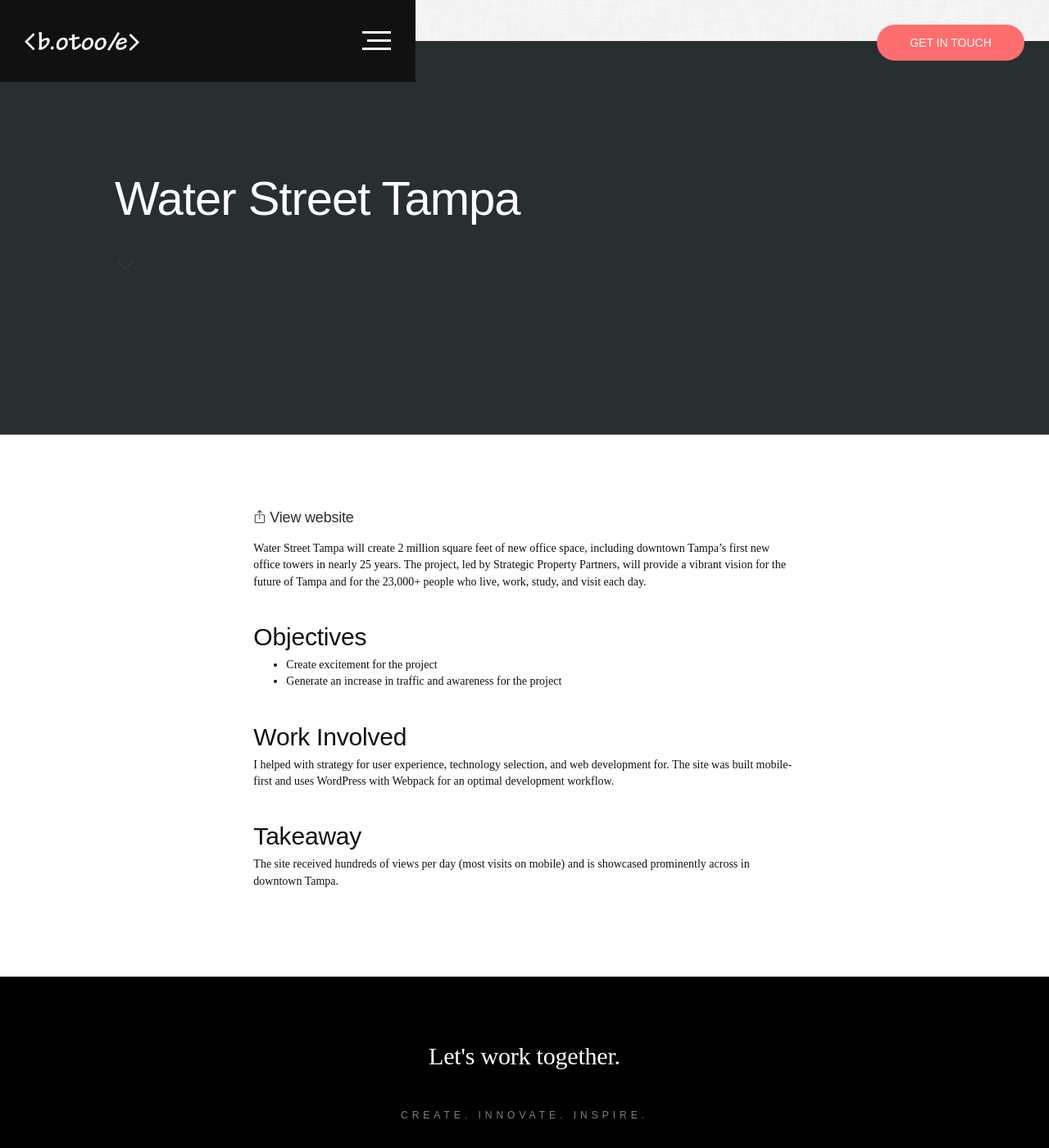
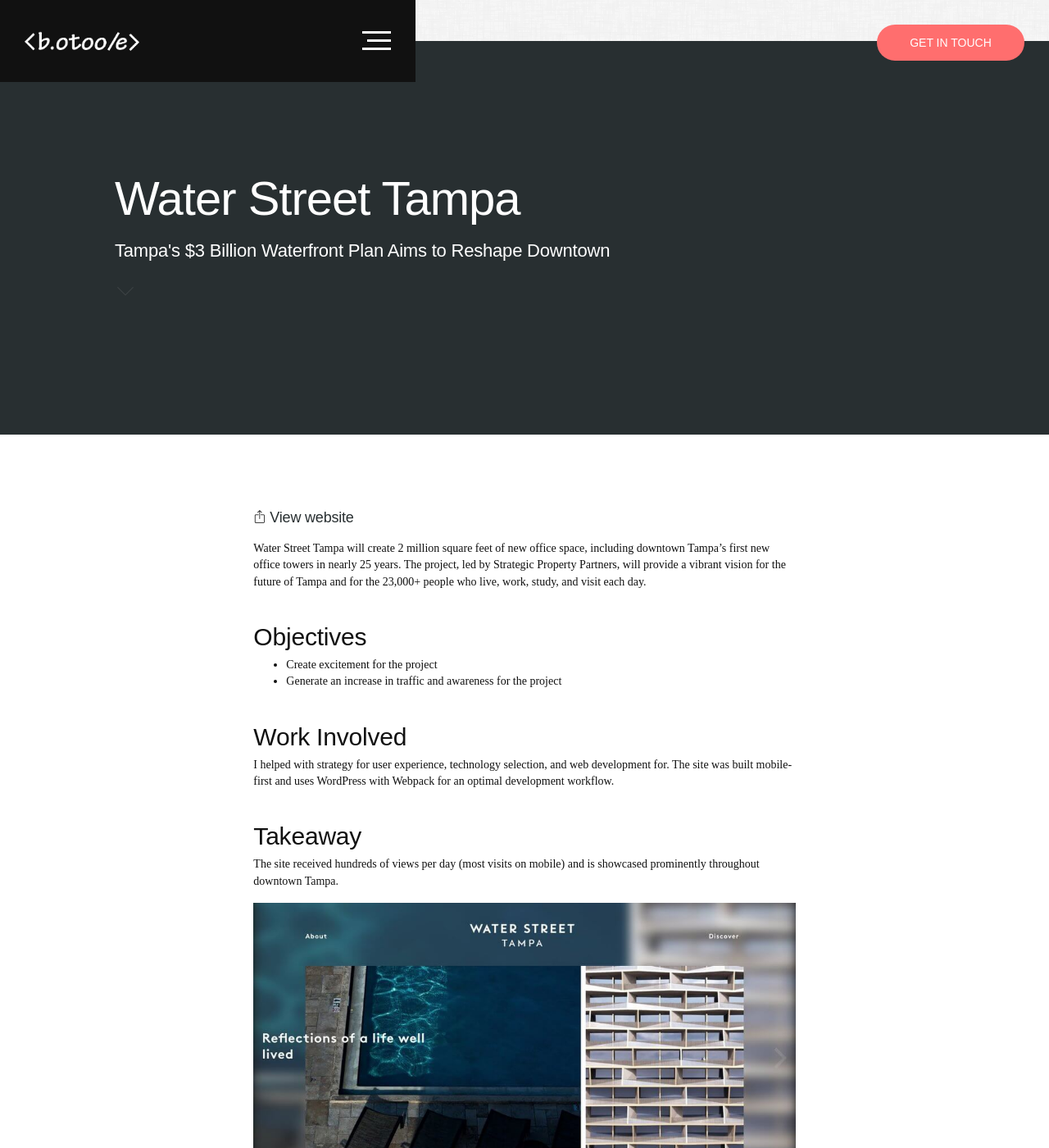
Before and after one commit to brianotoole/brianz3.1, a Jekyll site: the page built from _projects/2017-12-1-wsttampa.md, in a window 1280 px wide and 1400 px high. Shown: the whole window at 82% size. Built offline with Jekyll 4.4.1, drawn with Linux system fonts in a browser that asks for light colours; nearby versions of some CDN libraries; some web fonts are replaced.

Commit message:
updated project

```diff
--- a/_projects/2017-12-1-wsttampa.md
+++ b/_projects/2017-12-1-wsttampa.md
@@ -9,7 +9,7 @@
 bgcolor: 282f31
 textcolor: ffffff
 title: Water Street Tampa
-subtitle:
+subtitle: Tampa's $3 Billion Waterfront Plan Aims to Reshape Downtown
 description: Water Street Tampa will add 1 million square feet of new retail, cultural, educational, and entertainment space at the street-level. I helped a project with global impact.
 ---
 
@@ -24,4 +24,6 @@
 I helped with strategy for user experience, technology selection, and web development for. The site was built mobile-first and uses WordPress with Webpack for an optimal development workflow.
 
 #### Takeaway
-The site received hundreds of views per day (most visits on mobile) and is showcased prominently across in downtown Tampa.
+The site received hundreds of views per day (most visits on mobile) and is showcased prominently throughout downtown Tampa.
+
+![waterstreet homepage image](/assets/images/project-wst-home.jpg)
```
Also changed, not shown: assets/images/project-wst-home.jpg (added).
